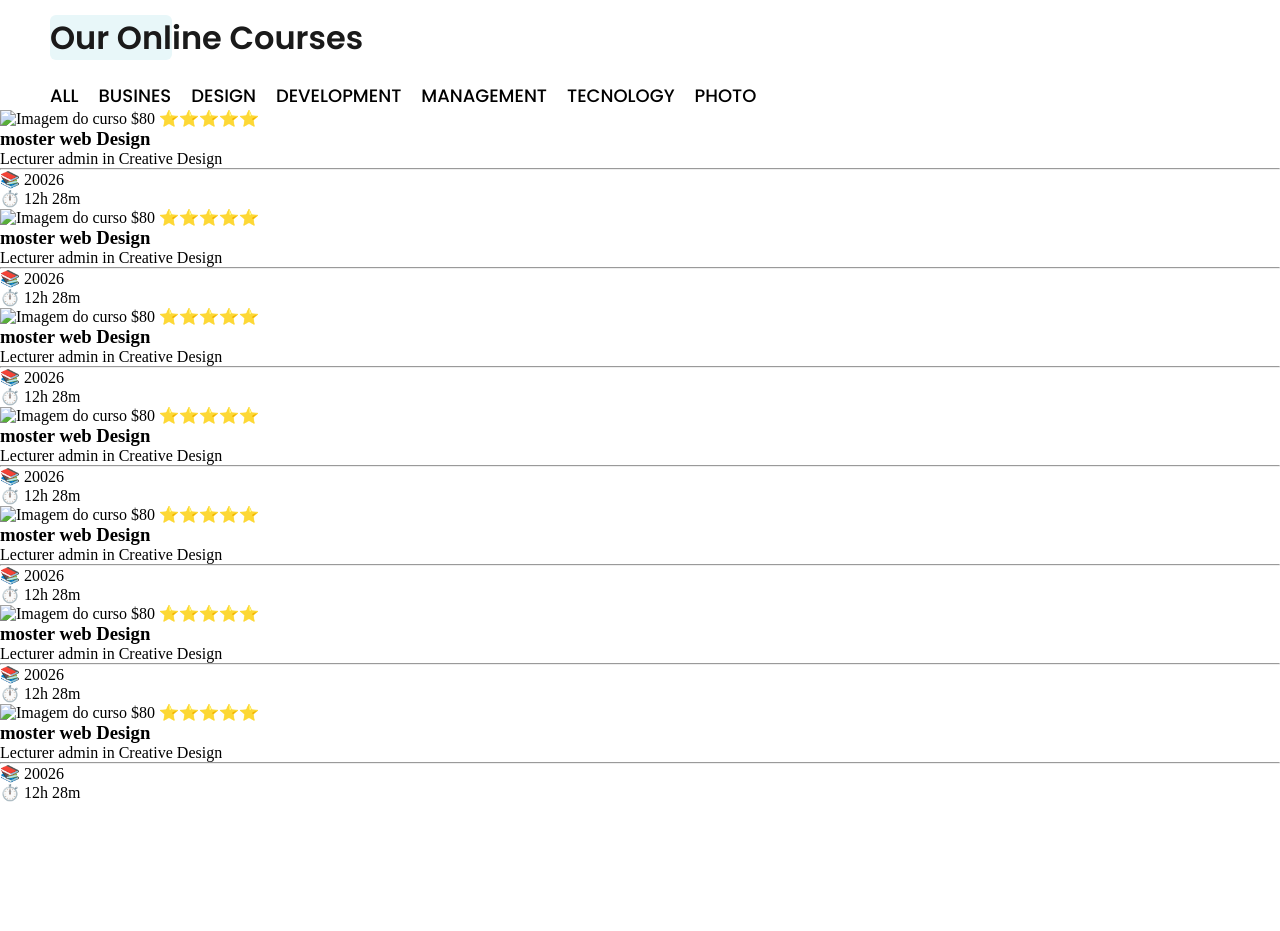
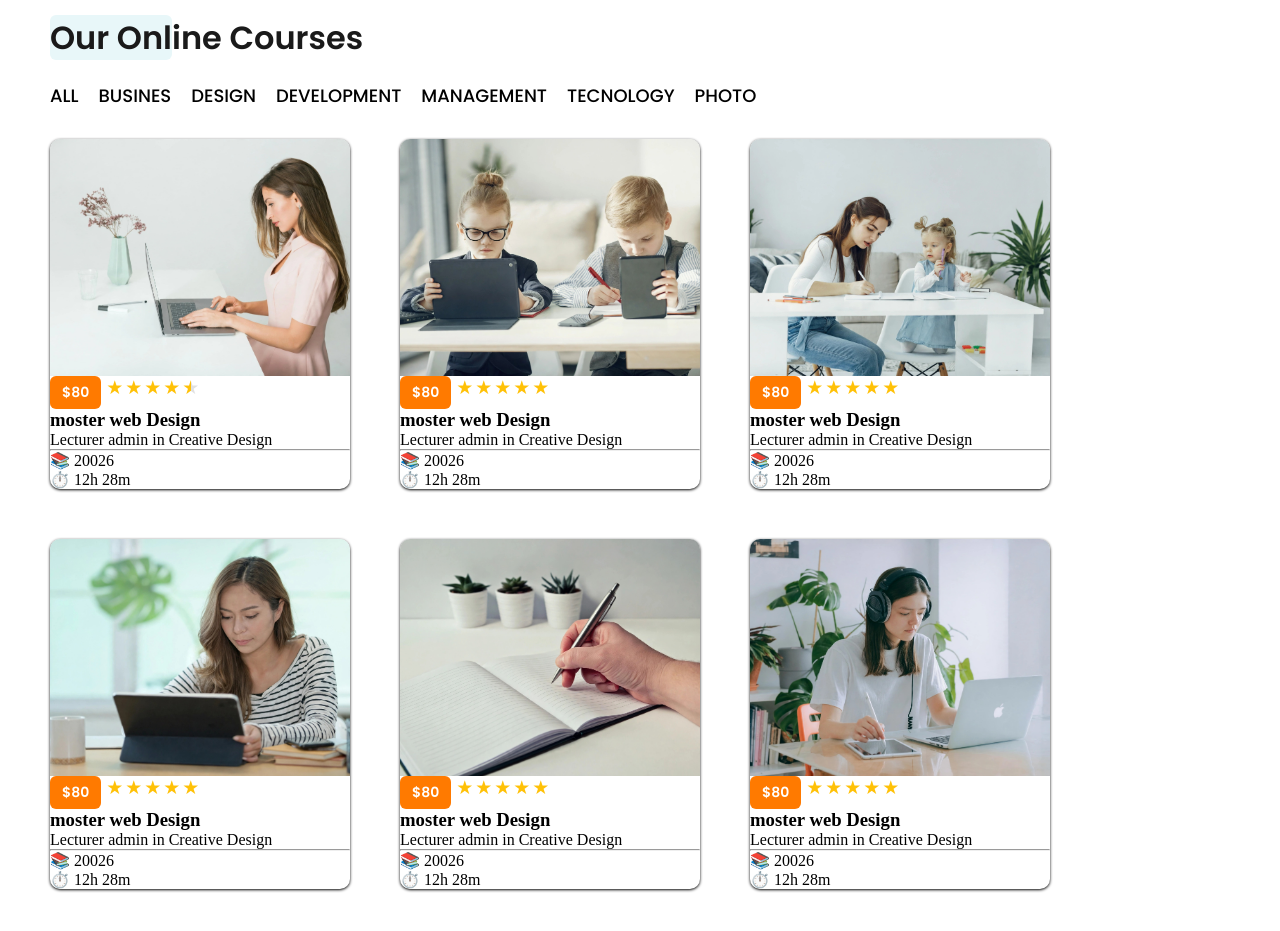
Before and after one commit to jaironeto/Projetos, a plain HTML site: page Site 4 - Pendente/index.html in a window 1280 px wide. Shown: the part 1120-2051 px from the top of the page. Before the commit the page ends 1922 px from the top, so only its background shows below. Drawn offline with Linux system fonts and the light colour scheme.

Commit message:
changed 8 files

```diff
--- a/Site 4 - Pendente/Style.css
+++ b/Site 4 - Pendente/Style.css
@@ -188,15 +188,39 @@
 
 .secao-cursos__filtro--foto {}
 
-.secao-cursos__card {}
+.secao-cursos__card {
+  display: flex;
+  flex-direction: column;
+  height: 350px;
+  max-width: 300px;
+  border-radius: 10px;
+  overflow: hidden;
+  margin-right: 50px;
+  margin-bottom: 50px;
+  box-shadow: 0px 1px 3px 0px black;
+}
 
 .curso-card {}
 
-.curso-card__imagem {}
 
-.curso-card__preco {}
 
-.curso-card__avaliacao {}
+.curso-card__preco {
+  background-color: #FF7A00;
+  color: #fff;
+  font-family: 'Poppins', sans-serif;
+  font-size: 14px;
+  font-weight: 600;
+  border-radius: 6px;
+  padding: 6px 12px;
+  width: fit-content;
+  align-self: flex-start;
+}
+
+.curso-card__avaliacao {
+  color: #FFC107;
+  font-size: 19px;
+  letter-spacing: 2px;
+}
 
 .curso-card__titulo {}
 
@@ -372,6 +396,34 @@
   margin: 10px 14px 0px 0px;
 }
 
-.azuzinho{  background-color: #E8F7F9;
+.azuzinho {
+  background-color: #E8F7F9;
   border-radius: 6px;
 }
+
+.cursosGeral {
+  display: flex;
+  flex-wrap: wrap;
+  margin-left: 50px;
+  margin-top: 30px;
+}
+
+.dinheiro-estrelas {
+  display: flex;
+  flex-direction: row;
+  gap: 5px
+}
+
+.curso-card__estrela--meia {
+  background: linear-gradient(90deg, #FFC107 50%, #E0E0E0 50%);
+  background-clip: text;
+  color: transparent;
+}
+
+.curso-card__imagem {
+  width: 100%;
+  height: 300px;
+  min-height: 200px;
+  object-fit: cover;
+  display: block;
+}
--- a/Site 4 - Pendente/index.html
+++ b/Site 4 - Pendente/index.html
@@ -65,7 +65,8 @@
 
           <li class="secao-estatisticas__item" id="estatistica-cursos">
             <div class="secao-estatisticas__card">
-              <img id="icone2" class="secao-estatisticas__icone" src="image\icone-chapeu-diploma-grande.png" alt="imagem-courses" />
+              <img id="icone2" class="secao-estatisticas__icone" src="image\icone-chapeu-diploma-grande.png"
+                alt="imagem-courses" />
               <div class="secao-estatisticas__info">
                 <p class="secao-estatisticas__rotulo secao-rotulo-2">Online Courses</p>
                 <data class="secao-estatisticas__valor valor2" value="0">1,200+</data>
@@ -98,11 +99,15 @@
         <li class="secao-cursos__filtro secao-cursos__filtro--tecnologia">TECNOLOGY</li>
         <li class="secao-cursos__filtro secao-cursos__filtro--foto">PHOTO</li>
       </ul>
-
+      <div class="cursosGeral">
         <article class="secao-cursos__card curso-card" id="curso-1">
-        <img class="curso-card__imagem" src="" alt="Imagem do curso" />
+          <img class="curso-card__imagem" src="image\curso-1-mulher-laptop.jpg" alt="Imagem do curso" />
+          <div class="dinheiro-estrelas">
             <span class="curso-card__preco">$80</span>
-        <span class="curso-card__avaliacao" role="img" aria-label="5 estrelas">⭐⭐⭐⭐⭐</span>
+            <span class="curso-card__avaliacao">
+              ★★★★<span class="curso-card__estrela--meia">★</span>
+            </span>
+          </div>
           <h3 class="curso-card__titulo">moster web Design</h3>
           <p class="curso-card__instrutor">Lecturer <span class="curso-card__destaque">admin</span> in <span
               class="curso-card__destaque">Creative Design</span></p>
@@ -114,9 +119,11 @@
         </article>
 
         <article class="secao-cursos__card curso-card" id="curso-2">
-        <img class="curso-card__imagem" src="" alt="Imagem do curso" />
+          <img class="curso-card__imagem" src="image\curso-2-criancas-tablet.jpg" alt="Imagem do curso" />
+          <div class="dinheiro-estrelas">
             <span class="curso-card__preco">$80</span>
-        <span class="curso-card__avaliacao" role="img" aria-label="5 estrelas">⭐⭐⭐⭐⭐</span>
+            <span class="curso-card__avaliacao" role="img" aria-label="5 estrelas">★★★★★</span>
+          </div>
           <h3 class="curso-card__titulo">moster web Design</h3>
           <p class="curso-card__instrutor">Lecturer <span class="curso-card__destaque">admin</span> in <span
               class="curso-card__destaque">Creative Design</span></p>
@@ -128,9 +135,11 @@
         </article>
 
         <article class="secao-cursos__card curso-card" id="curso-3">
-        <img class="curso-card__imagem" src="" alt="Imagem do curso" />
+          <img class="curso-card__imagem" src="image\curso-3-mae-e-filha-desenhando.jpg" alt="Imagem do curso" />
+          <div class="dinheiro-estrelas">
             <span class="curso-card__preco">$80</span>
-        <span class="curso-card__avaliacao" role="img" aria-label="5 estrelas">⭐⭐⭐⭐⭐</span>
+            <span class="curso-card__avaliacao" role="img" aria-label="5 estrelas">★★★★★</span>
+          </div>
           <h3 class="curso-card__titulo">moster web Design</h3>
           <p class="curso-card__instrutor">Lecturer <span class="curso-card__destaque">admin</span> in <span
               class="curso-card__destaque">Creative Design</span></p>
@@ -142,9 +151,11 @@
         </article>
 
         <article class="secao-cursos__card curso-card" id="curso-4">
-        <img class="curso-card__imagem" src="" alt="Imagem do curso" />
+          <img class="curso-card__imagem" src="image\curso-4-mulher-listrada-tablet.jpg" alt="Imagem do curso" />
+          <div class="dinheiro-estrelas">
             <span class="curso-card__preco">$80</span>
-        <span class="curso-card__avaliacao" role="img" aria-label="5 estrelas">⭐⭐⭐⭐⭐</span>
+            <span class="curso-card__avaliacao" role="img" aria-label="5 estrelas">★★★★★</span>
+          </div>
           <h3 class="curso-card__titulo">moster web Design</h3>
           <p class="curso-card__instrutor">Lecturer <span class="curso-card__destaque">admin</span> in <span
               class="curso-card__destaque">Creative Design</span></p>
@@ -156,9 +167,11 @@
         </article>
 
         <article class="secao-cursos__card curso-card" id="curso-5">
-        <img class="curso-card__imagem" src="" alt="Imagem do curso" />
+          <img class="curso-card__imagem" src="image\curso-5-mao-escrevendo.jpg" alt="Imagem do curso" />
+          <div class="dinheiro-estrelas">
             <span class="curso-card__preco">$80</span>
-        <span class="curso-card__avaliacao" role="img" aria-label="5 estrelas">⭐⭐⭐⭐⭐</span>
+            <span class="curso-card__avaliacao" role="img" aria-label="5 estrelas">★★★★★</span>
+          </div>
           <h3 class="curso-card__titulo">moster web Design</h3>
           <p class="curso-card__instrutor">Lecturer <span class="curso-card__destaque">admin</span> in <span
               class="curso-card__destaque">Creative Design</span></p>
@@ -170,9 +183,11 @@
         </article>
 
         <article class="secao-cursos__card curso-card" id="curso-6">
-        <img class="curso-card__imagem" src="" alt="Imagem do curso" />
+          <img class="curso-card__imagem" src="image\curso-6-mulher-fone-laptop.jpg" alt="Imagem do curso" />
+          <div class="dinheiro-estrelas">
             <span class="curso-card__preco">$80</span>
-        <span class="curso-card__avaliacao" role="img" aria-label="5 estrelas">⭐⭐⭐⭐⭐</span>
+            <span class="curso-card__avaliacao" role="img" aria-label="5 estrelas">★★★★★</span>
+          </div>
           <h3 class="curso-card__titulo">moster web Design</h3>
           <p class="curso-card__instrutor">Lecturer <span class="curso-card__destaque">admin</span> in <span
               class="curso-card__destaque">Creative Design</span></p>
@@ -182,21 +197,7 @@
             <li class="curso-card__meta-item curso-card__meta-item--duracao">⏱️ 12h 28m</li>
           </ul>
         </article>
-
-      <article class="secao-cursos__card curso-card" id="curso-7">
-        <img class="curso-card__imagem" src="" alt="Imagem do curso" />
-        <span class="curso-card__preco">$80</span>
-        <span class="curso-card__avaliacao" role="img" aria-label="5 estrelas">⭐⭐⭐⭐⭐</span>
-        <h3 class="curso-card__titulo">moster web Design</h3>
-        <p class="curso-card__instrutor">Lecturer <span class="curso-card__destaque">admin</span> in <span
-            class="curso-card__destaque">Creative Design</span></p>
-        <hr class="curso-card__divisor" />
-        <ul class="curso-card__meta">
-          <li class="curso-card__meta-item curso-card__meta-item--alunos">📚 20026</li>
-          <li class="curso-card__meta-item curso-card__meta-item--duracao">⏱️ 12h 28m</li>
-        </ul>
-      </article>
-
+      </div>
     </section>
   </main>
 </body>
```
Also changed, not shown: Site 4 - Pendente/image/curso-1-mulher-laptop.jpg (added), Site 4 - Pendente/image/curso-2-criancas-tablet.jpg (added), Site 4 - Pendente/image/curso-3-mae-e-filha-desenhando.jpg (added), Site 4 - Pendente/image/curso-4-mulher-listrada-tablet.jpg (added), Site 4 - Pendente/image/curso-5-mao-escrevendo.jpg (added), Site 4 - Pendente/image/curso-6-mulher-fone-laptop.jpg (added). Lines whose indentation alone changed are shown as unchanged.
